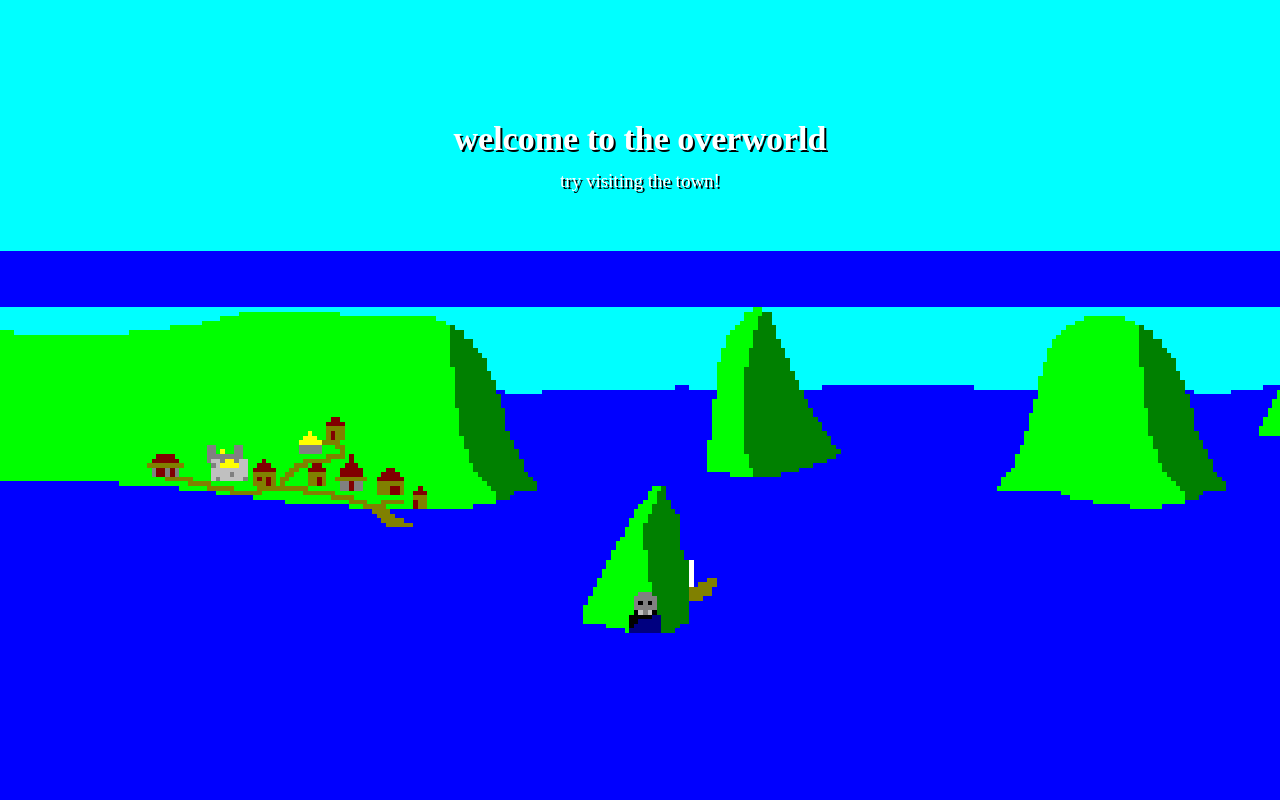
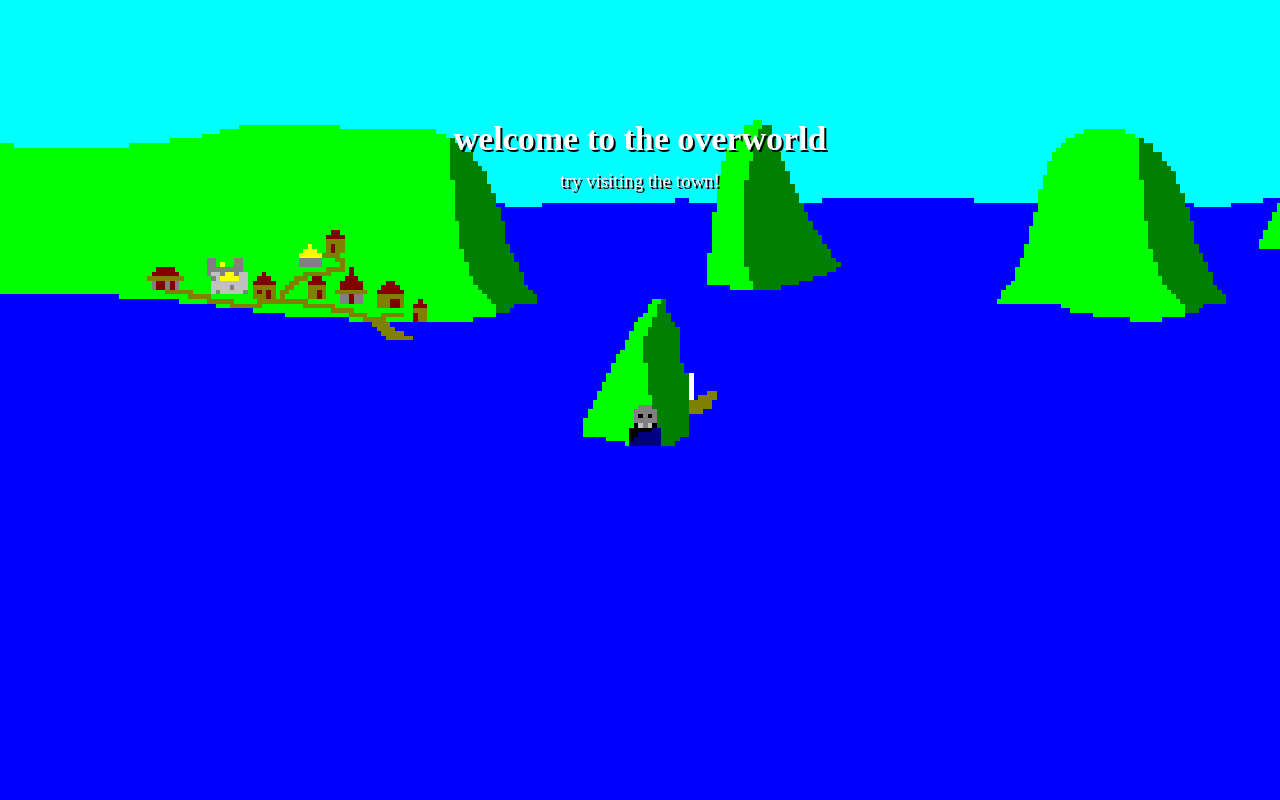
Before and after one commit to ingobeans/ingobeans.github.io, a plain HTML site: page index.html in a window 1280 px wide. Shown: the part 1680-2480 px from the top of the page. Drawn offline with Linux system fonts and the light colour scheme.

Commit message:
fix buttons for varying screen sizes

```diff
--- a/index.html
+++ b/index.html
@@ -21,8 +21,6 @@
       </p>
     </div>
     <div id="overworld" class="world">
-      <h1>welcome to the overworld</h1>
-      <p>try visiting the town!</p>
       <button
         onclick="alert('the town is currently closed to visitors, come back another time!')"
         class="location town"
@@ -31,6 +29,8 @@
         onclick="alert('the pirate cove is currently closed to visitors, come back another time!')"
         class="location pirate"
       ></button>
+      <h1>welcome to the overworld</h1>
+      <p>try visiting the town!</p>
     </div>
     <div id="oceanworld" class="world">
       <h1>now entering the oceanworld</h1>
--- a/style.css
+++ b/style.css
@@ -21,14 +21,14 @@ body {
   height: calc(20px * 4.6);
   position: absolute;
   left: calc(32px * 4.6);
-  margin-top: calc(24px * 4.6 + 166px);
+  margin-top: calc(24px * 4.6);
 }
 .pirate {
   width: calc(9px * 4.6);
   height: calc(11px * 4.6);
   position: absolute;
   left: calc(136px * 4.6);
-  margin-top: calc(60px * 4.6 + 166px);
+  margin-top: calc(60px * 4.6);
 }
 .location {
   background-color: rgba(0, 0, 0, 0);
@@ -92,7 +92,7 @@ p {
 
 #overworld {
   background: url("town.png"), url("overworld.gif"), url("water.png");
-  background-position: center left, center left, left calc(100% + 120px);
+  background-position: top left, top left, left calc(100% + 120px);
   background-repeat: no-repeat, repeat-x, repeat-x;
   background-size: 689px;
   height: calc(100vh - 100px);
```
